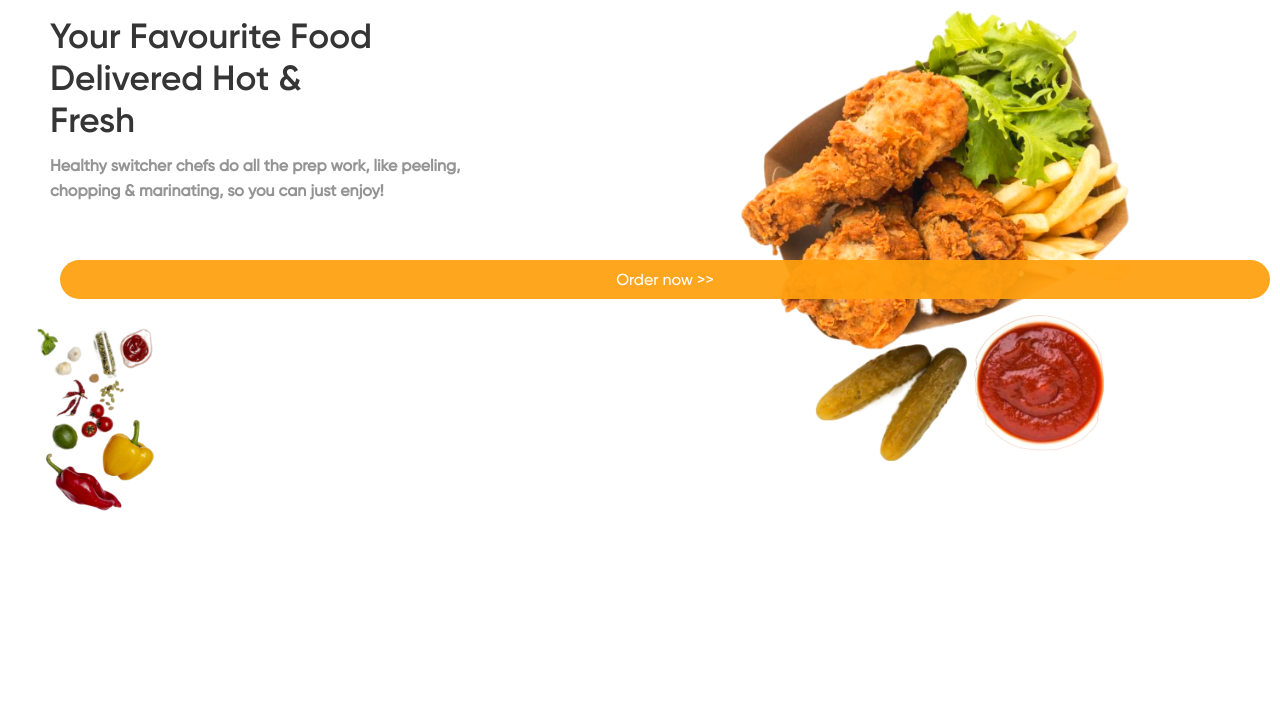
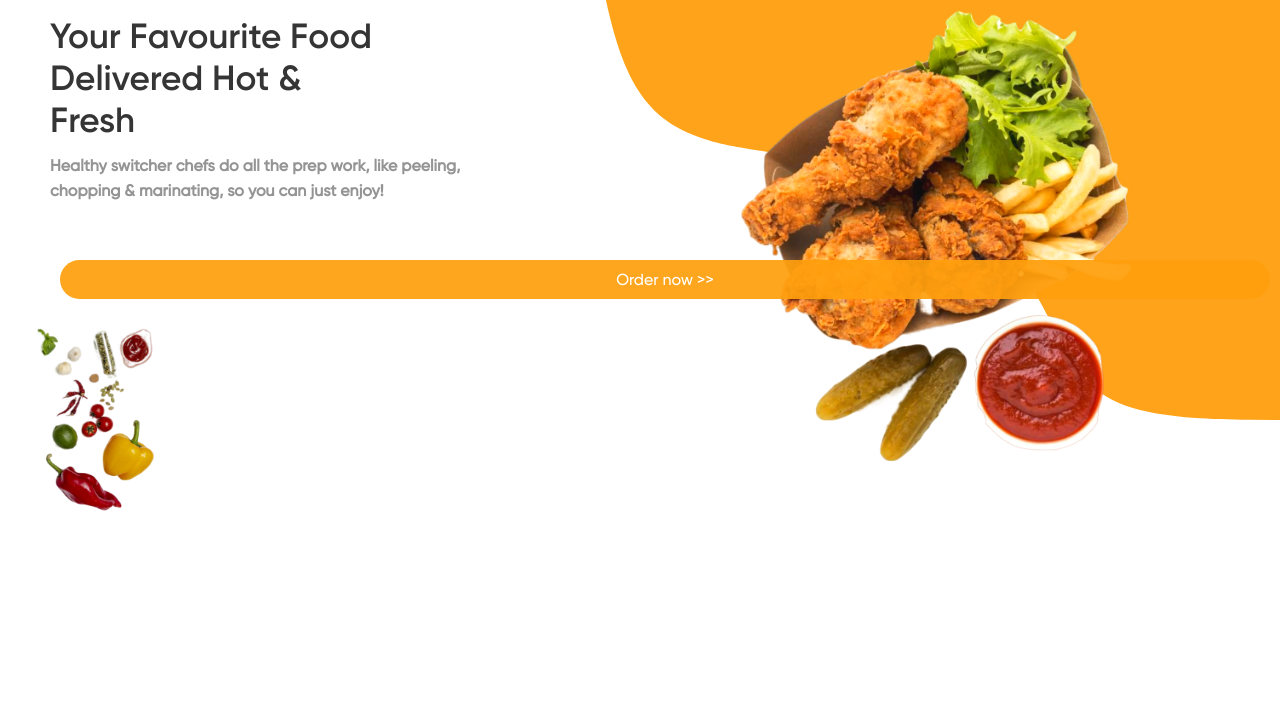
Before and after one commit to nwokoyepraise/foodie, a plain HTML site: page index.html in a window 1280 px wide. Shown: the part 76-800 px from the top of the page. Drawn offline with nearby package versions, Linux system fonts and the light colour scheme; files whose address does not match are found by name.

Commit message:
update path

```diff
--- a/index.html
+++ b/index.html
@@ -13,7 +13,7 @@
 </head>
 
 <body>
-    <img class="img-background" src="path.svg">
+    <img class="img-background" src="img/path.svg">
     <header class="main-header">
         <nav class="main-nav">
             <div class="logo"><img src="/img/logo.png" alt="" class="img-logo">Foodie</div>
```
